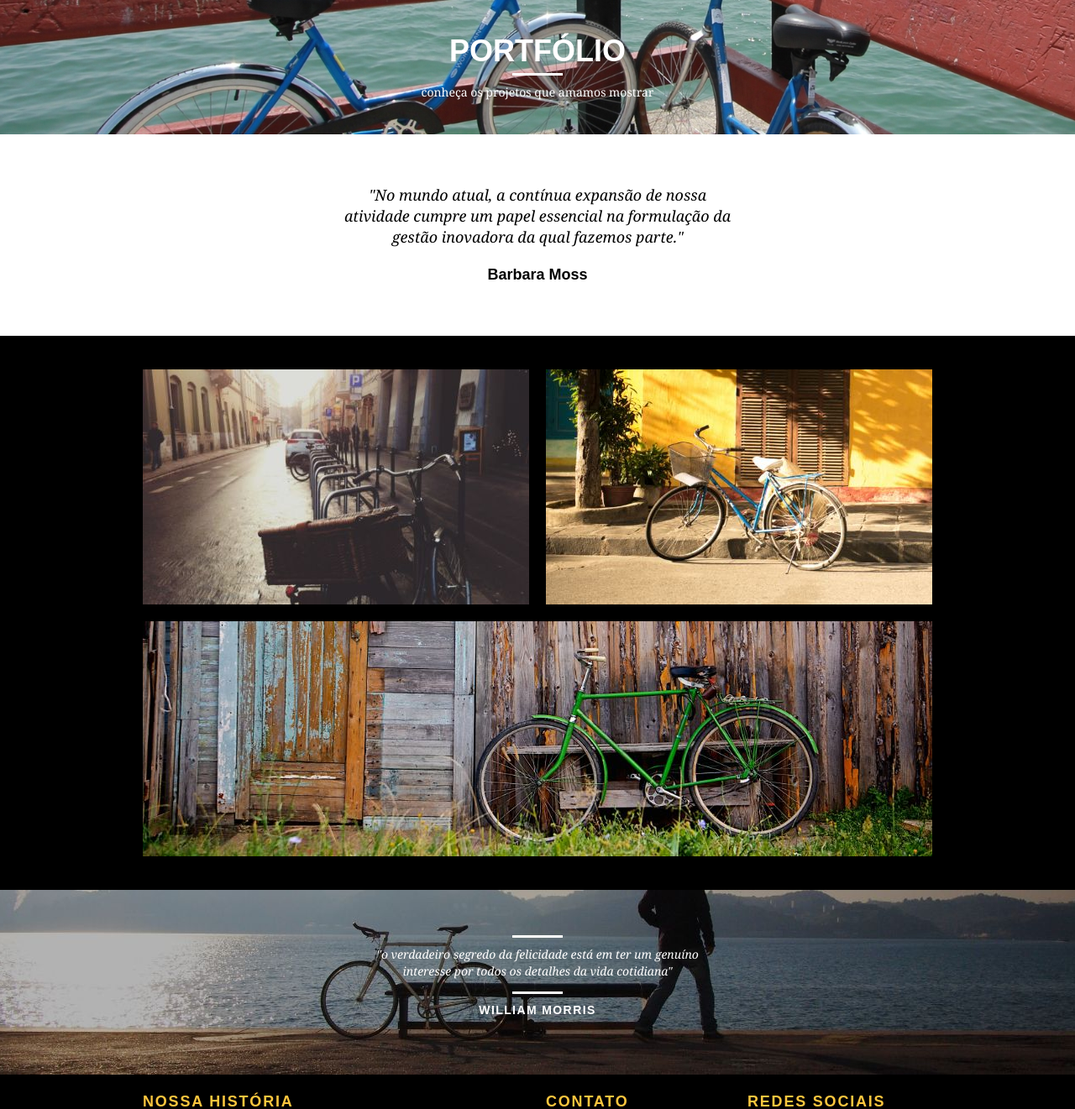
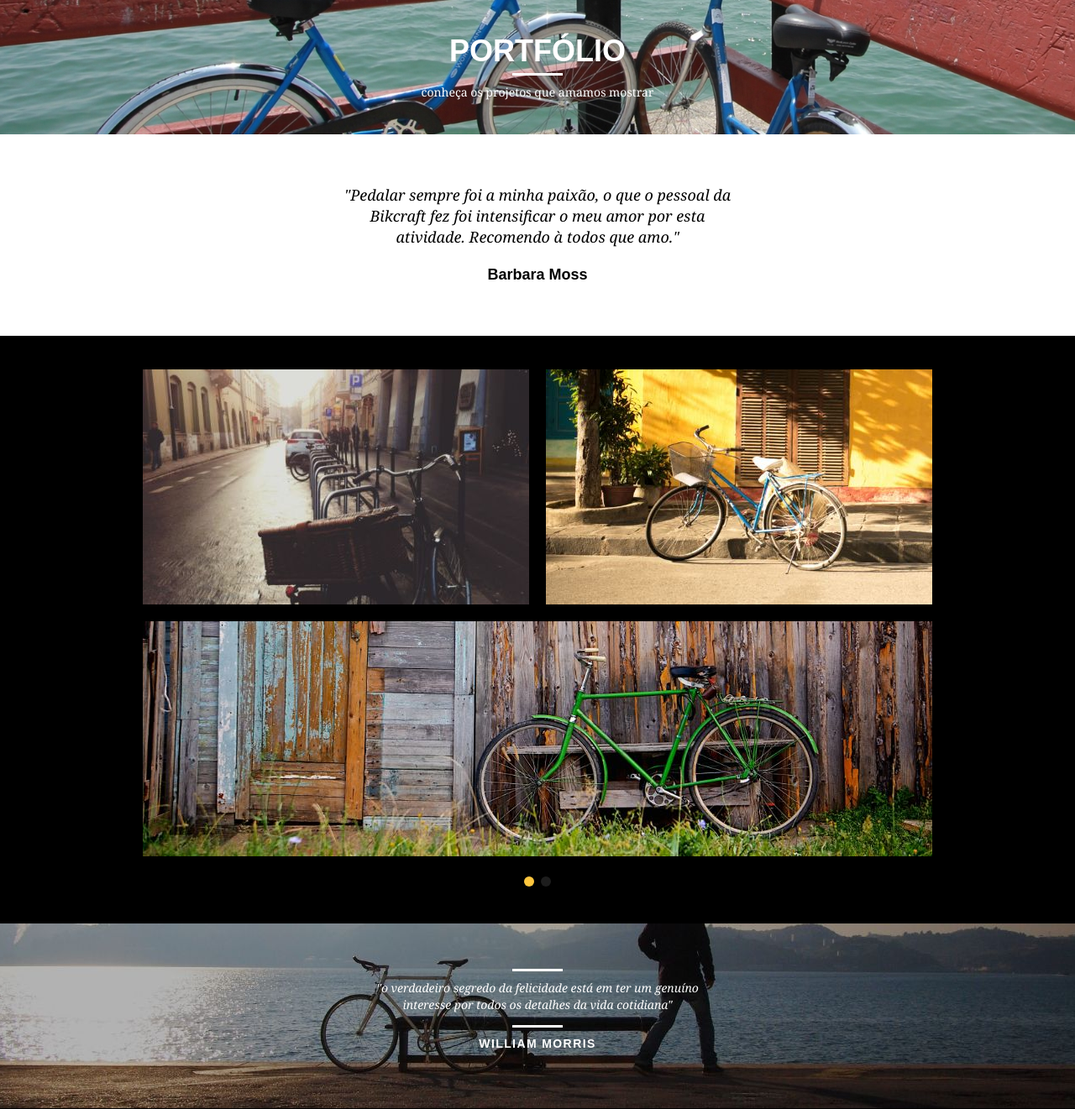
Before and after one commit to marcelopajr/bikcraft, a PHP site: page /portfolio.html in a window 1280 px wide. Shown: the part 92-1413 px from the top of the page at 84% size. Run offline with PHP 8.4, Linux system fonts and the light colour scheme.

Commit message:
Plugin Slide

```diff
--- a/contato.html
+++ b/contato.html
@@ -11,6 +11,7 @@
   <link rel="stylesheet" href="css/style.css">
   <link rel="stylesheet" href="css/contato.css">
   <link rel="stylesheet" href="css/responsivo.css">
+  <script>document.documentElement.classList.add("js")</script>
 </head>
 
 <body>
--- a/css/style.css
+++ b/css/style.css
@@ -377,3 +377,44 @@
   background: #fec63e;
   padding: 20px 0;
 }
+
+/* JavaScript */
+.js [data-slide] {
+  position: relative;
+}
+
+.js [data-slide] > * {
+  position: absolute;
+  top: 0px;
+  opacity: 0;
+}
+
+.js [data-slide] > .active {
+  position: relative;
+  opacity: 1;
+  transition: opacity 500ms;
+  z-index: 1;
+}
+
+.js [data-slide-nav] {
+  display: block;
+  text-align: center;
+  margin-top: 20px;
+}
+
+.js [data-slide-nav] button {
+  display: inline-block;
+  width: 12px;
+  height: 12px;
+  margin: 4px;
+  border: none;
+  padding: 0;
+  border-radius: 6px;
+  text-indent: -99px;
+  overflow: hidden;
+  background: #1d1d1d;
+}
+
+.js [data-slide-nav] button.active {
+  background: #fec63e;
+}
--- a/index.html
+++ b/index.html
@@ -10,6 +10,7 @@
   <link rel="stylesheet" href="css/grid.css">
   <link rel="stylesheet" href="css/style.css">
   <link rel="stylesheet" href="css/responsivo.css">
+  <script>document.documentElement.classList.add("js")</script>
 </head>
 
 <body>
@@ -165,6 +166,7 @@
     </div>
   </footer>
 
+  <script src="/js/script.js"></script>
 </body>
 
 </html>
--- /dev/null
+++ b/js/script.js
@@ -0,0 +1,15 @@
+if (window.SimpleSlide) {
+  new SimpleSlide({
+    slide: "quote", // nome do atributo data-slide="principal"
+    time: 5000, // tempo de transição dos slides
+    pauseOnHover: true, // pausa a transição automática
+  });
+
+  new SimpleSlide({
+    slide: "portfolio", // nome do atributo data-slide="principal"
+    nav: true, // se deve ou não mostrar a navegação
+    auto: true, // se o slide deve passar automaticamente
+    time: 5000, // tempo de transição dos slides
+    pauseOnHover: true, // pausa a transição automática
+  });
+}
--- a/portfolio.html
+++ b/portfolio.html
@@ -11,6 +11,7 @@
   <link rel="stylesheet" href="css/style.css">
   <link rel="stylesheet" href="css/portfolio.css">
   <link rel="stylesheet" href="css/responsivo.css">
+  <script>document.documentElement.classList.add("js")</script>
 </head>
 
 <body>
@@ -37,20 +38,33 @@
     </div>
   </section>
 
-  <section class="container">
+  <section class="container" data-slide="quote">
     <blockquote class="quote_clientes">
-      <p>"No mundo atual, a contínua expansão de nossa
-        atividade cumpre um papel essencial na formulação da
-        gestão inovadora da qual fazemos parte."</p>
+      <p>"Pedalar sempre foi a minha paixão, o que o pessoal da Bikcraft fez foi intensificar o meu amor por esta atividade. Recomendo à todos que amo."</p>
       <cite>Barbara Moss</cite>
+    </blockquote>
+
+    <blockquote class="quote_clientes">
+      <p>"Nada melhor do que dar um rolê com a minha Bikcraft na orla. Essa é a minha companheira mais fiel, nunca me traiu e está sempre a minha disposição."</p>
+      <cite>Jhony Rato</cite>
+    </blockquote>
+
+    <blockquote class="quote_clientes">
+      <p>"Aqueles que ainda não possuem uma Bikcraft, não sabem o que estão perdendo. A precisão é absurda e a velocidade transcendental. Nunca vida nada igual."</p>
+      <cite>Bernardo</cite>
     </blockquote>
   </section>
 
   <section class="portfolio">
-    <div class="container">
+    <div class="container" data-slide="portfolio">
       <ul class="portfolio_lista">
         <li class="grid-8"><img src="img/portfolio/retro.jpg" alt="Bicicleta Retrô"></li>
         <li class="grid-8"><img src="img/portfolio/passeio.jpg" alt="Bicicleta Passeio"></li>
+        <li class="grid-16"><img src="img/portfolio/esporte.jpg" alt="Bicicleta Esporte"></li>
+      </ul>
+      <ul class="portfolio_lista">
+        <li class="grid-8"><img src="img/portfolio/passeio.jpg" alt="Bicicleta Passeio"></li>
+        <li class="grid-8"><img src="img/portfolio/retro.jpg" alt="Bicicleta Retrô"></li>
         <li class="grid-16"><img src="img/portfolio/esporte.jpg" alt="Bicicleta Esporte"></li>
       </ul>
     </div>
@@ -100,6 +114,8 @@
     </div>
   </footer>
 
+  <script src="/js/simple-slide.js"></script>
+  <script src="/js/script.js"></script>
 </body>
 
 </html>
--- a/produtos.html
+++ b/produtos.html
@@ -11,6 +11,7 @@
   <link rel="stylesheet" href="css/style.css">
   <link rel="stylesheet" href="css/produtos.css">
   <link rel="stylesheet" href="css/responsivo.css">
+  <script>document.documentElement.classList.add("js")</script>
 </head>
 
 <body>
--- a/sobre.html
+++ b/sobre.html
@@ -11,6 +11,7 @@
   <link rel="stylesheet" href="css/style.css">
   <link rel="stylesheet" href="css/sobre.css">
   <link rel="stylesheet" href="css/responsivo.css">
+  <script>document.documentElement.classList.add("js")</script>
 </head>
 
 <body>
```
Also changed, not shown: js/simple-slide.js (added, +1 -0 lines).
